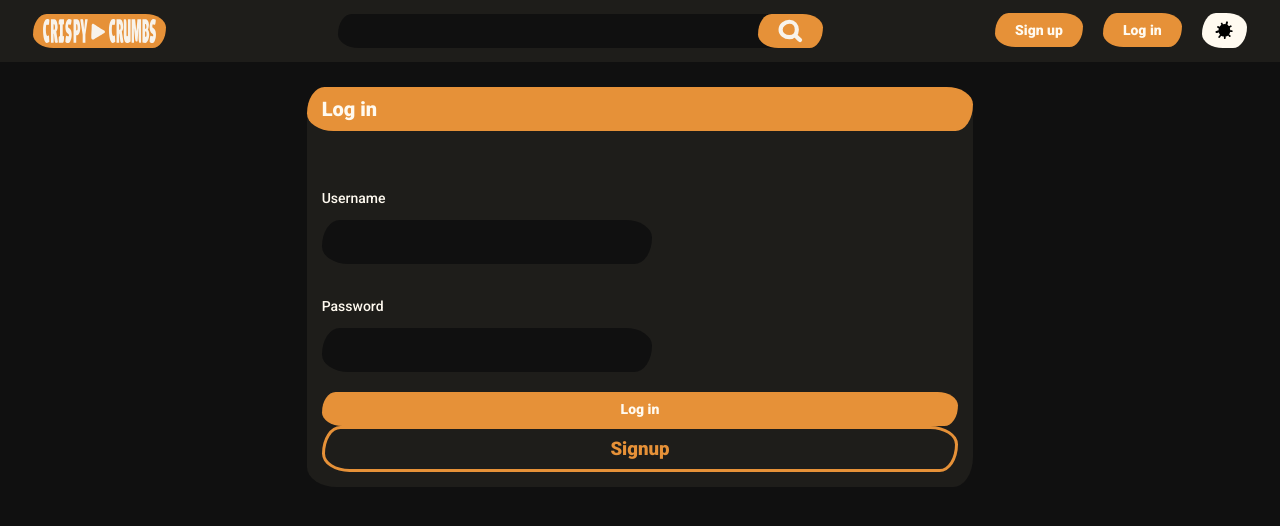
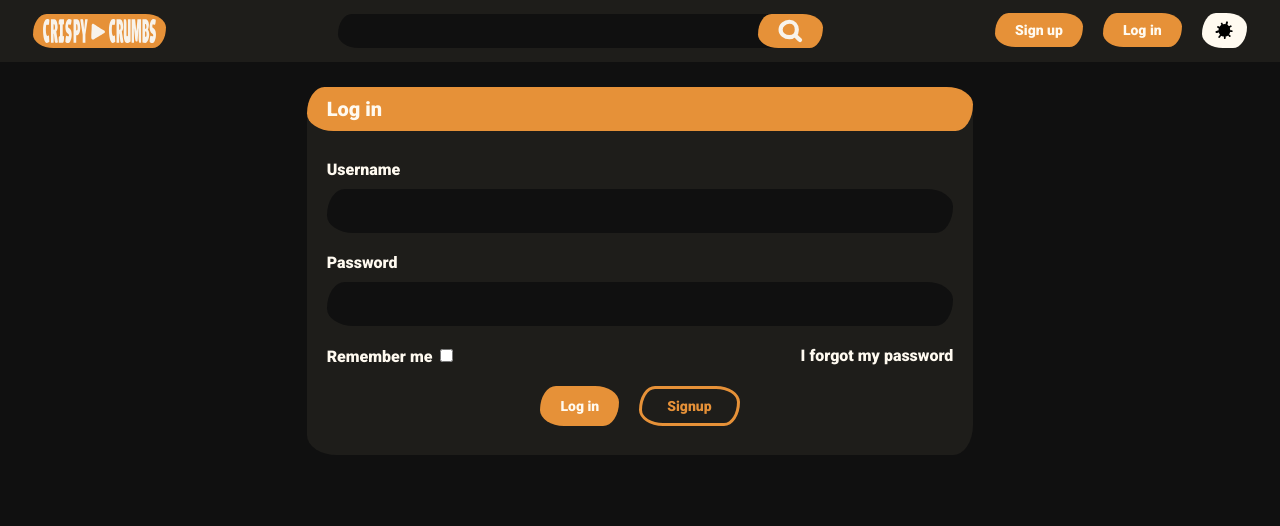
Before and after one commit to Mzhenian/CrispyCrumbsWeb, a React (Create React App) app: page /login in a window 1280 px wide. Shown: the top 526 px of the page. Built offline with nearby package versions, Linux system fonts and the light colour scheme.

Commit message:
Log in and more

```diff
--- a/src/app/App.css
+++ b/src/app/App.css
@@ -26,12 +26,9 @@ p {
   font-style: normal;
   font-weight: 500;
   line-height: normal;
+  padding: 0px;
 }
 
-a {
-  text-decoration: none;
-  font-weight: 900;
-}
 
 b {
   font-weight: 900;
--- a/src/components/buttons/buttons.css
+++ b/src/components/buttons/buttons.css
@@ -62,12 +62,12 @@
     /* color property */
 
     font-family: "Roboto", sans-serif;
-    font-size: 14pt;
+    font-size: 14px;
     font-weight: 900;
     line-height: normal;
     text-decoration: none;
 
-    padding: 9px 20px;
+    padding: 9px 25px;
 
     display: flex;
     align-items: center;
--- a/src/components/container/container.css
+++ b/src/components/container/container.css
@@ -24,7 +24,7 @@
     border-bottom-left-radius: 30px 20px;
 
     color: var(--white-color);
-    padding-left: 15px;
+    padding-left: 20px;
     height: 44px;
 }
 
@@ -44,7 +44,7 @@
 }
 
 .container-body {
-    padding: 15px;
+    padding: 29px 20px;
     display: flex;
     flex-direction: column;
 }
--- a/src/index.css
+++ b/src/index.css
@@ -61,3 +61,16 @@ body.dark {
 ::-webkit-scrollbar-track {
   background: transparent;
 }
+
+a {
+  text-decoration: none;
+  font-weight: 900;
+}
+
+a.light {
+  color: var(--black-color);
+}
+
+a.dark {
+  color: var(--white-color);
+}
--- a/src/pages/login/Login.js
+++ b/src/pages/login/Login.js
@@ -3,6 +3,7 @@ import { ThemeContext } from "../../ThemeContext.js";
 import Container from "../../components/container/Container.js";
 import GenericButton from "../../components/buttons/GenericButton.js";
 import LightButton from "../../components/buttons/LightButton.js";
+import "./login.css";
 
 const LoginForm = () => {
   const { theme } = useContext(ThemeContext);
@@ -33,7 +34,7 @@ const LoginForm = () => {
       <Container title={"Log in"} containerStyle={"login-container"}>
         <form onSubmit={handleSubmit}>
           <div className="field-container">
-            <p>Username</p>
+            <b>Username</b>
             <input
               className={`field ${theme}`}
               name="username"
@@ -42,7 +43,7 @@ const LoginForm = () => {
             />
           </div>
           <div className="field-container">
-            <p>Password</p>
+            <b>Password</b>
             <input
               className={`field ${theme}`}
               name="password"
@@ -50,6 +51,14 @@ const LoginForm = () => {
               value={formData.password}
               onChange={handleInputChange}
             />
+          </div>
+          <div className="linear-layout">
+            <div>
+              <b>Remember me</b> <input type="checkbox" value={formData.rememberMe} />
+            </div>
+            <a className={theme} href="./forgotpassword">
+              <b>I forgot my password</b>
+            </a>
           </div>
           <div className="buttons-container">
             <GenericButton text="Log in" type="submit" onClick={handleSubmit} />
--- a/src/pages/login/login.css
+++ b/src/pages/login/login.css
@@ -1,8 +1,28 @@
 #login-container {
     width: 200px;
-    background-color: red;
+    display: flex;
+    flex-direction: column;
 }
 
-.field-container {}
+.field-container {
+    display: flex;
+    flex-direction: column;
+    gap: 10px;
+}
 
-.buttons-container {}
+.buttons-container {
+    display: flex;
+    gap: 20px;
+    align-self: center;
+}
+
+form {
+    display: flex;
+    margin: 0px;
+    padding: 0px;
+}
+
+.linear-layout {
+    display: flex;
+    justify-content: space-between;
+}
```
